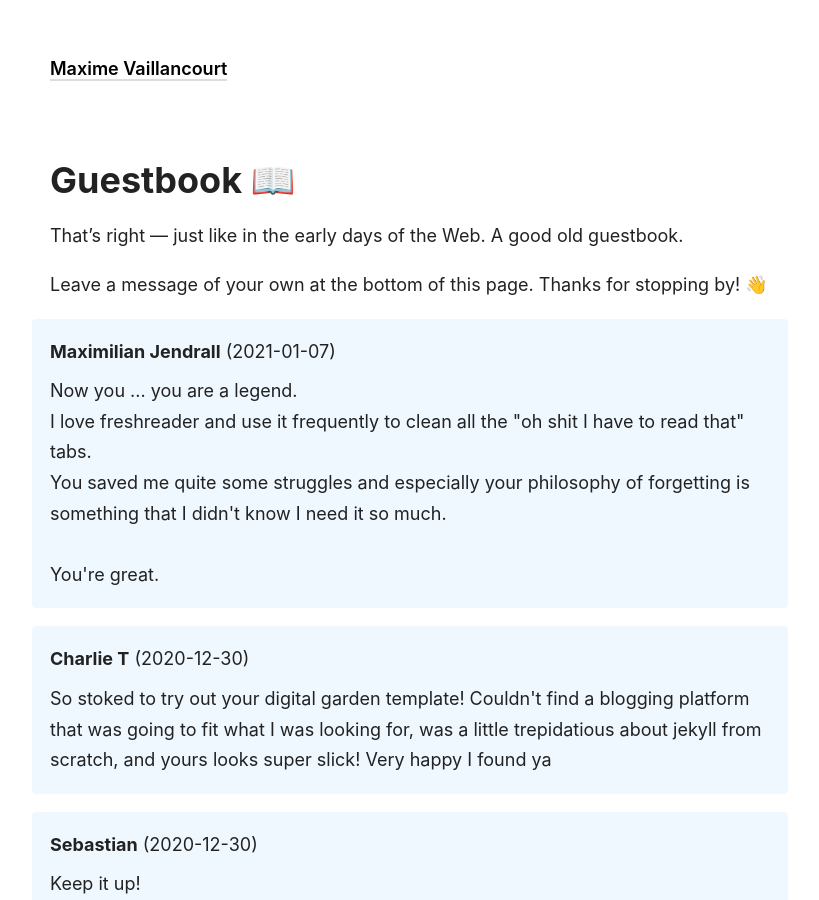
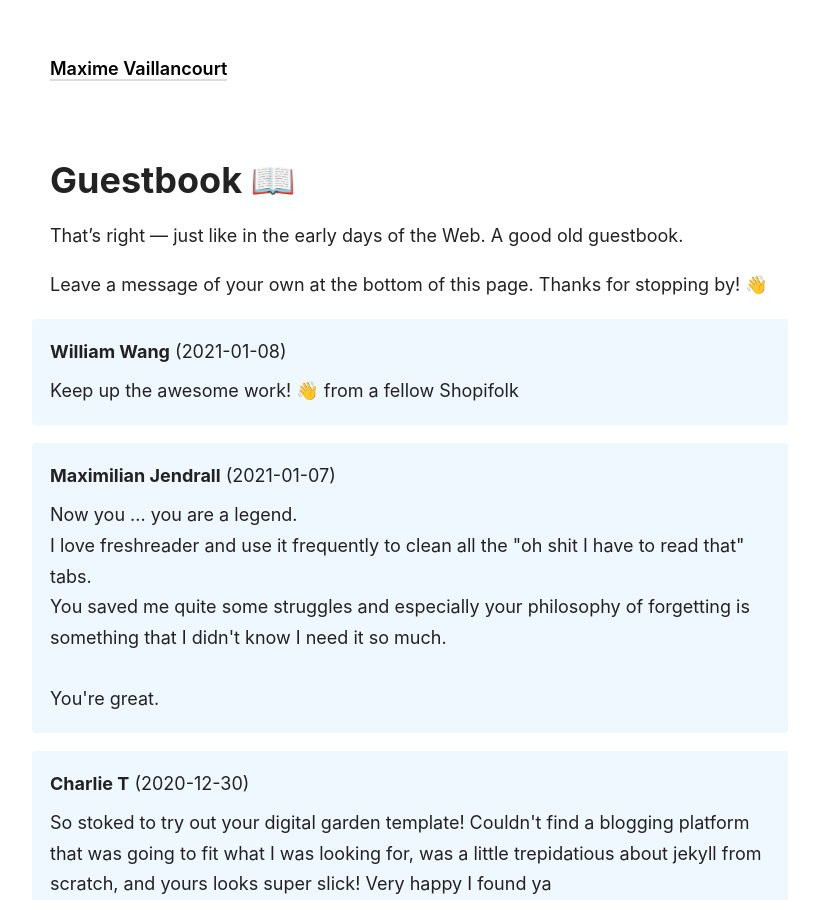
Before and after one commit to maximevaillancourt/maximevaillancourt.github.io, a Jekyll site: the page built from _pages/guestbook.md, in a window 1280 px wide and 900 px high. Shown: the whole window, without its empty margins (230-1049 px from the left). Built offline with Jekyll 4.4.1, drawn with Linux system fonts in a browser that asks for light colours.

Commit message:
Update guestbook messages from Netlify Forms API

```diff
--- a/_data/guestbook_messages.yml
+++ b/_data/guestbook_messages.yml
@@ -65,3 +65,7 @@
     to clean all the &quot;oh shit I have to read that&quot; tabs.\r\nYou saved me
     quite some struggles and especially your philosophy of forgetting is something
     that I didn&#39;t know I need it so much.\r\n\r\nYou&#39;re great."
+- netlify_submission_id: 5ff86170856720b52729bfd6
+  author: William Wang
+  timestamp: '2021-01-08T13:43:12+00:00'
+  body: "Keep up the awesome work! \U0001F44B from a fellow Shopifolk"
```
